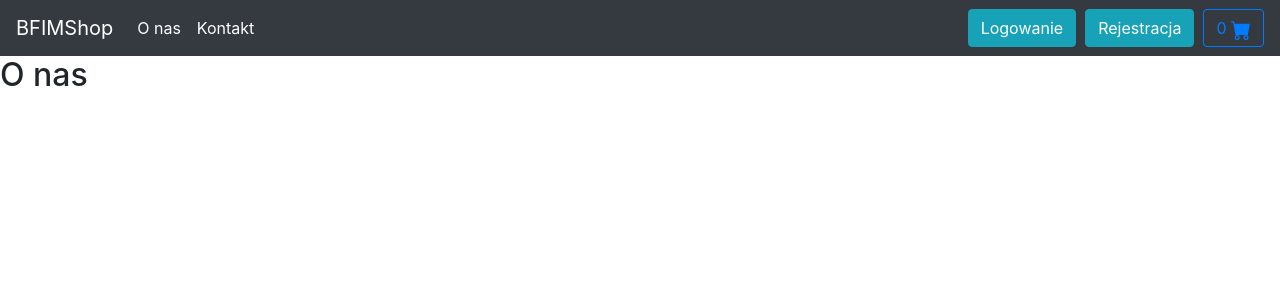
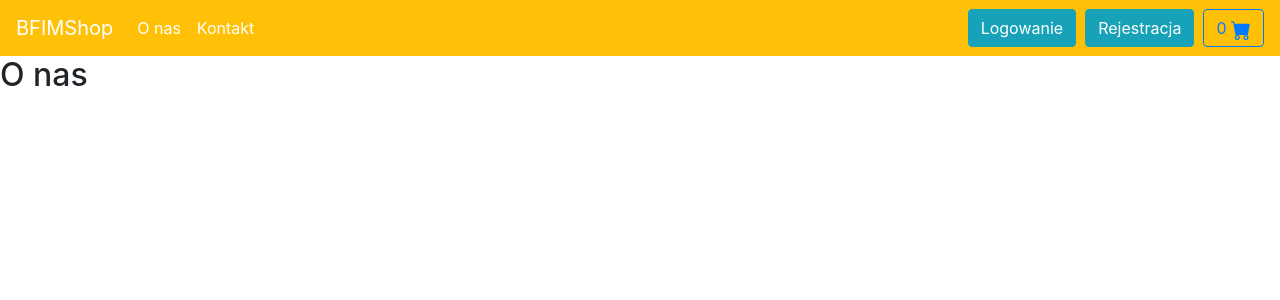
Before and after one commit to majewskimat/BFIMShop, a Django app: page /about/ in a window 1280 px wide. Shown: the top 300 px of the page. Run offline with Django 3.2, Linux system fonts and the light colour scheme; some libraries are stand-ins or nearby versions.

Commit message:
git commit

```diff
--- a/store/templates/store/main.html
+++ b/store/templates/store/main.html
@@ -24,7 +24,7 @@
 
 <body>
 	<header>
-		<nav class="navbar navbar-expand-lg navbar-dark bg-dark">
+		<nav class="navbar navbar-expand-lg navbar-dark bg-warning">
 			<a class="navbar-brand" href="/">BFIMShop</a>
 			<button class="navbar-toggler" type="button" data-toggle="collapse" data-target="#navbarSupportedContent"
 				aria-controls="navbarSupportedContent" aria-expanded="false" aria-label="Toggle navigation">
```
